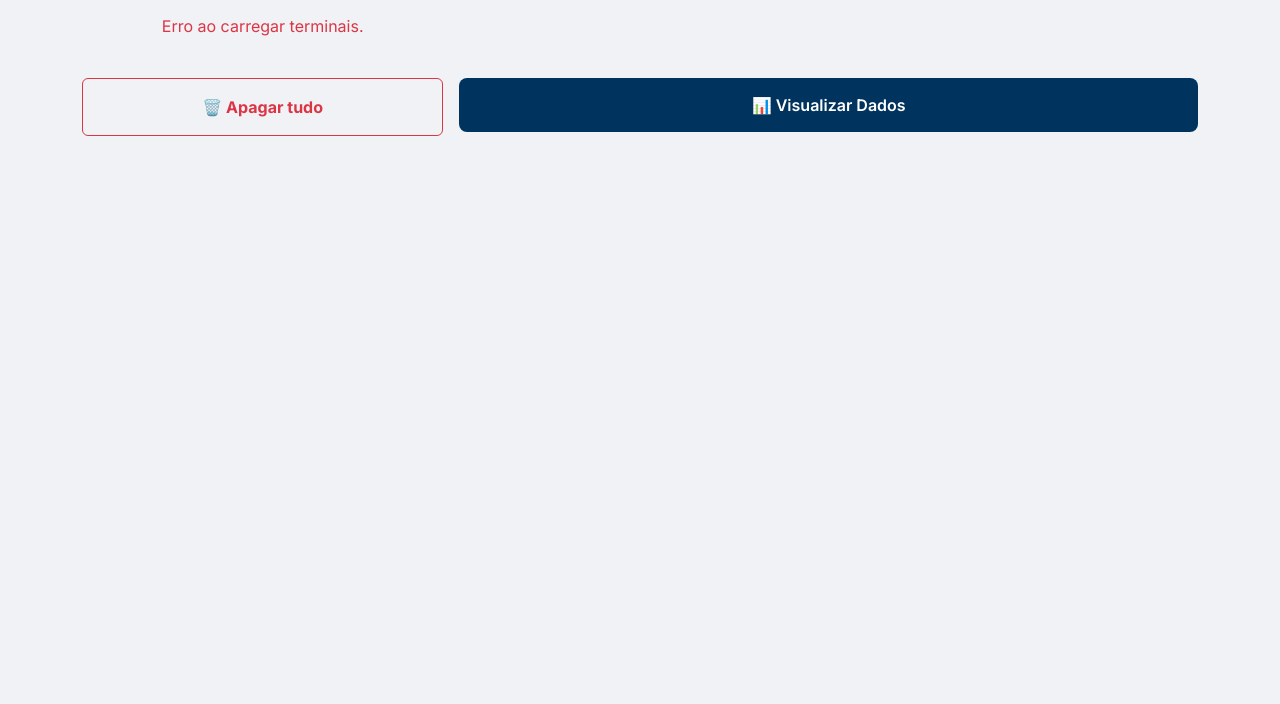
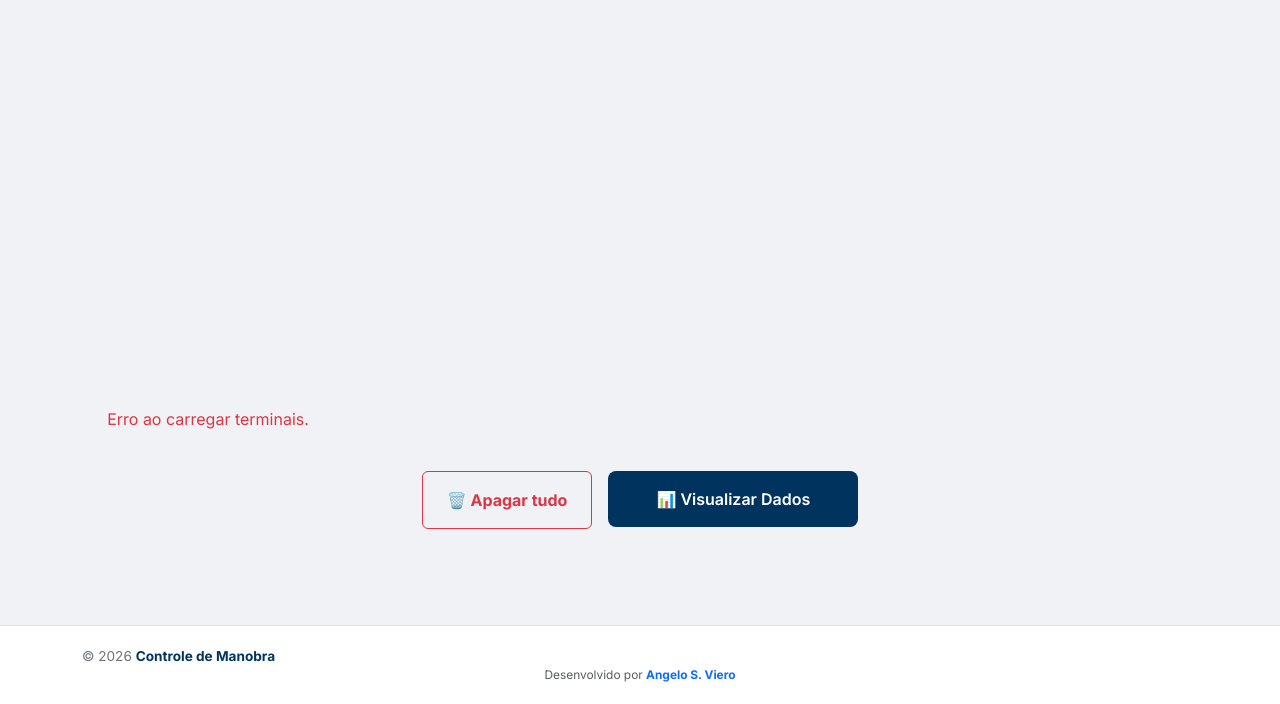
Before and after one commit to asviero/controle-manobra, a website: page public/index.html in a window 1280 px wide. Shown: the part 96-800 px from the top of the page. Drawn offline with nearby package versions, Linux system fonts and the light colour scheme; no server answers.

Commit message:
style(ui): ajustes de layout e link de créditos

```diff
--- a/public/index.html
+++ b/public/index.html
@@ -11,17 +11,14 @@
 <body>
 
 <div class="container py-4">
-    <div class="d-flex justify-content-between align-items-center mb-4">
-        <div class="d-flex align-items-center">
+    <div class="d-flex align-items-center justify-content-between">
         <div>
             <h2 class="mb-0">Grade de Manobra</h2>
             <small class="text-muted">Preencha os dados da operação</small>
         </div>
+        <img src="logo.svg" alt="Logo" style="height: 50px;">
     </div>
 
-        <button onclick="document.getElementById('btnSubmit').click()" class="btn btn-primary btn-sm d-md-none">
-            Visualizar
-        </button>
 </div>
 
     <form id="formManobra">
@@ -29,17 +26,16 @@
             <div class="col text-center p-5 text-muted">Carregando terminais...</div>
         </div>
 
-        <div class="row mt-4 mb-5 g-3">
-            <div class="col-md-4">
-                <button type="button" class="btn btn-outline-danger w-100 py-3 fw-bold" data-bs-toggle="modal" data-bs-target="#modalConfirmacao">
+        <div class="row mt-4 mb-5 g-3 justify-content-center"> <div class="col-auto">
+            <button type="button" class="btn btn-outline-danger py-3 fw-bold px-4" data-bs-toggle="modal" data-bs-target="#modalConfirmacao">
                 🗑️ Apagar tudo
             </button>
         </div>
-            <div class="col-md-8">
-                <button type="submit" id="btnSubmit" class="btn btn-modern w-100">
+
+        <div class="col-auto">
+            <button type="submit" id="btnSubmit" class="btn btn-modern py-3 px-5">
                 📊 Visualizar Dados
             </button>
-            </div>
         </div>
     </form>
 </div>
@@ -62,13 +58,28 @@
     </div>
 </div>
 
+<footer class="main-footer mt-5">
+    <div class="container">
+        <div class="row align-items-center">
+            <div class="col-md-6 text-md-start mb-2 mb-md-0">
+                &copy; 2026 <strong>Controle de Manobra</strong>
+            </div>
+            <small class="text-muted">
+                Desenvolvido por
+                <a href="https://github.com/asviero/controle-manobra" target="_blank" class="text-decoration-none fw-bold">
+                    Angelo S. Viero
+                </a>
+            </small>
+        </div>
+    </div>
+</footer>
+
 <script src="https://cdn.jsdelivr.net/npm/bootstrap@5.3.0/dist/js/bootstrap.bundle.min.js"></script>
 
 <script>
-    // Função para limpar o formulário
     function limparTudo() {
         document.getElementById('formManobra').reset();
-        localStorage.removeItem('dadosManobra'); // Limpa também o cache se tiver
+        localStorage.removeItem('dadosManobra');
     }
 
     async function init() {
--- a/public/style.css
+++ b/public/style.css
@@ -9,12 +9,22 @@ body {
     font-family: 'Inter', sans-serif;
     color: #333;
     overflow-x: hidden; /* Evita rolagem horizontal indesejada */
+    display: flex;
+    flex-direction: column;
+    min-height: 100vh;
 }
 
 h2 {
     color: var(--primary-color);
     font-weight: 800;
 }
+
+.header-logo {
+    height: 50px;
+    width: auto;
+    object-fit: contain;
+}
+
 
 /* O Grid do Terminal */
 .card-terminal {
@@ -128,8 +138,20 @@ h2 {
     background-color: #00345E;
 }
 
-.header-logo {
-    height: 50px;
-    width: auto;
-    object-fit: contain;
+.container {
+    flex: 1;
 }
+
+.main-footer {
+    background-color: #fff;
+    border-top: 1px solid #e0e0e0;
+    padding: 20px 0;
+    margin-top: auto;
+    text-align: center;
+    color: #6c757d;
+    font-size: 0.85rem;
+}
+
+.main-footer strong {
+    color: var(--primary-color);
+}
```
Also changed, not shown: public/graficos.html (+18 -3 lines), server.js (+16 -14 lines). Lines whose indentation alone changed are shown as unchanged.
